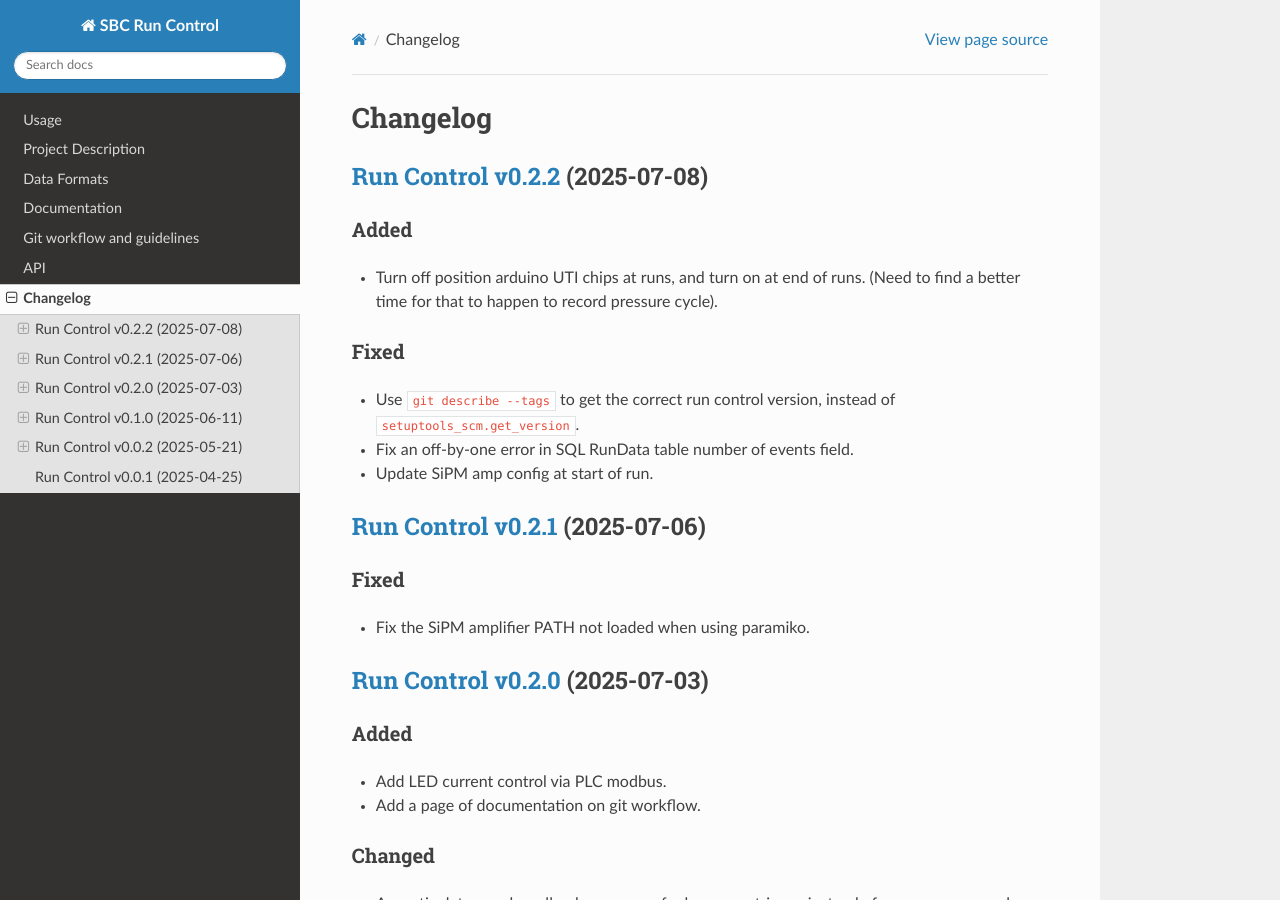
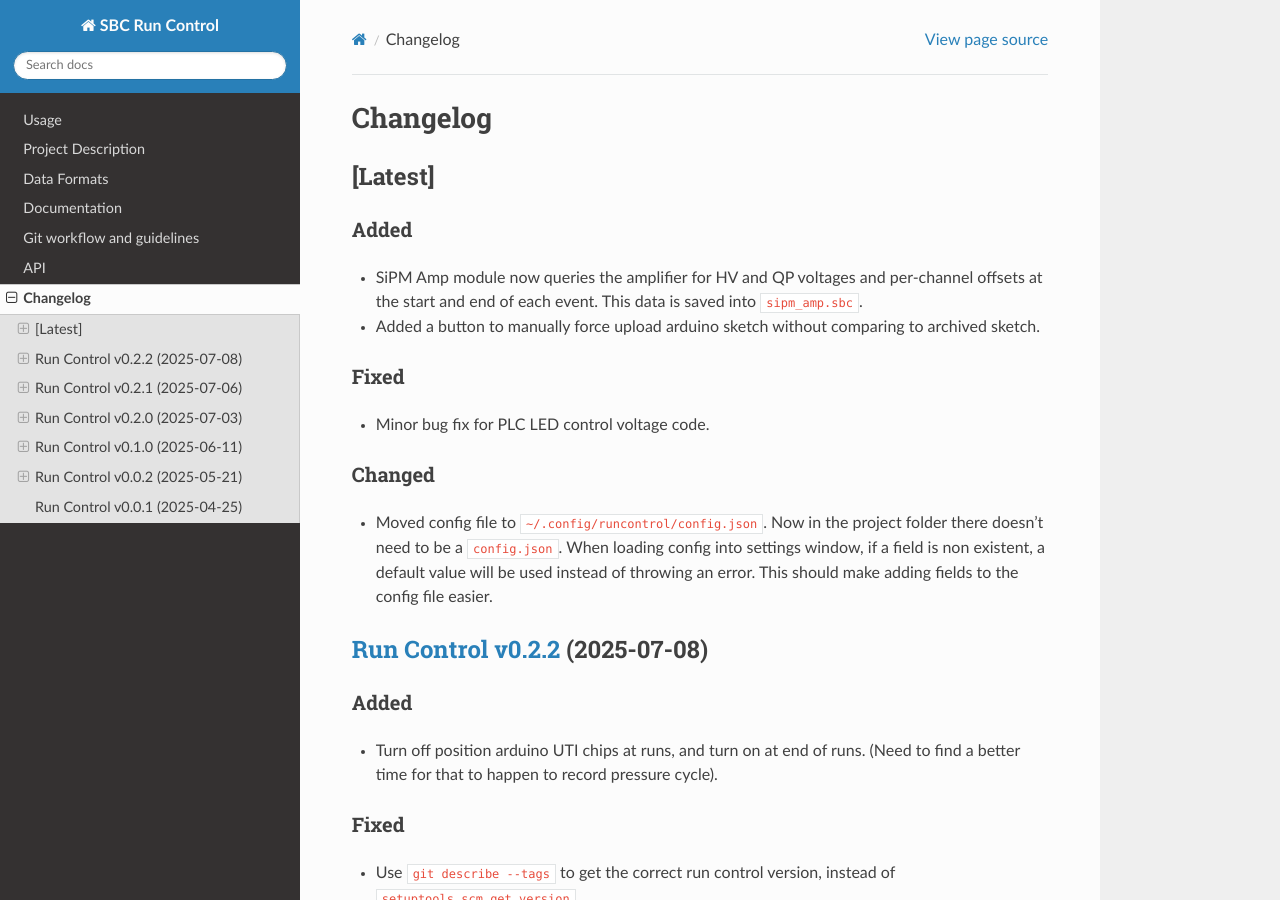
Before and after one commit to SBC-Collaboration/SBC-RunControl, a Sphinx documentation site: the page built from docs/changelog.md, in a window 1280 px wide and 900 px high. Built offline with Sphinx 7.4.7 and the Read the Docs theme 3.1.0, drawn with Linux system fonts in a browser that asks for light colours.

Commit message:
Update changelog.

```diff
--- a/docs/changelog.md
+++ b/docs/changelog.md
@@ -1,4 +1,13 @@
 # Changelog
+
+## [Latest]
+### Added
+- SiPM Amp module now queries the amplifier for HV and QP voltages and per-channel offsets at the start and end of each event. This data is saved into `sipm_amp.sbc`.
+- Added a button to manually force upload arduino sketch without comparing to archived sketch.
+### Fixed
+- Minor bug fix for PLC LED control voltage code.
+### Changed
+- Moved config file to `~/.config/runcontrol/config.json`. Now in the project folder there doesn't need to be a `config.json`. When loading config into settings window, if a field is non existent, a default value will be used instead of throwing an error. This should make adding fields to the config file easier.
 
 ## [Run Control v0.2.2](https://github.com/SBC-Collaboration/SBC-RunControl/releases/tag/v0.2.2) (2025-07-08)
 ### Added
```
